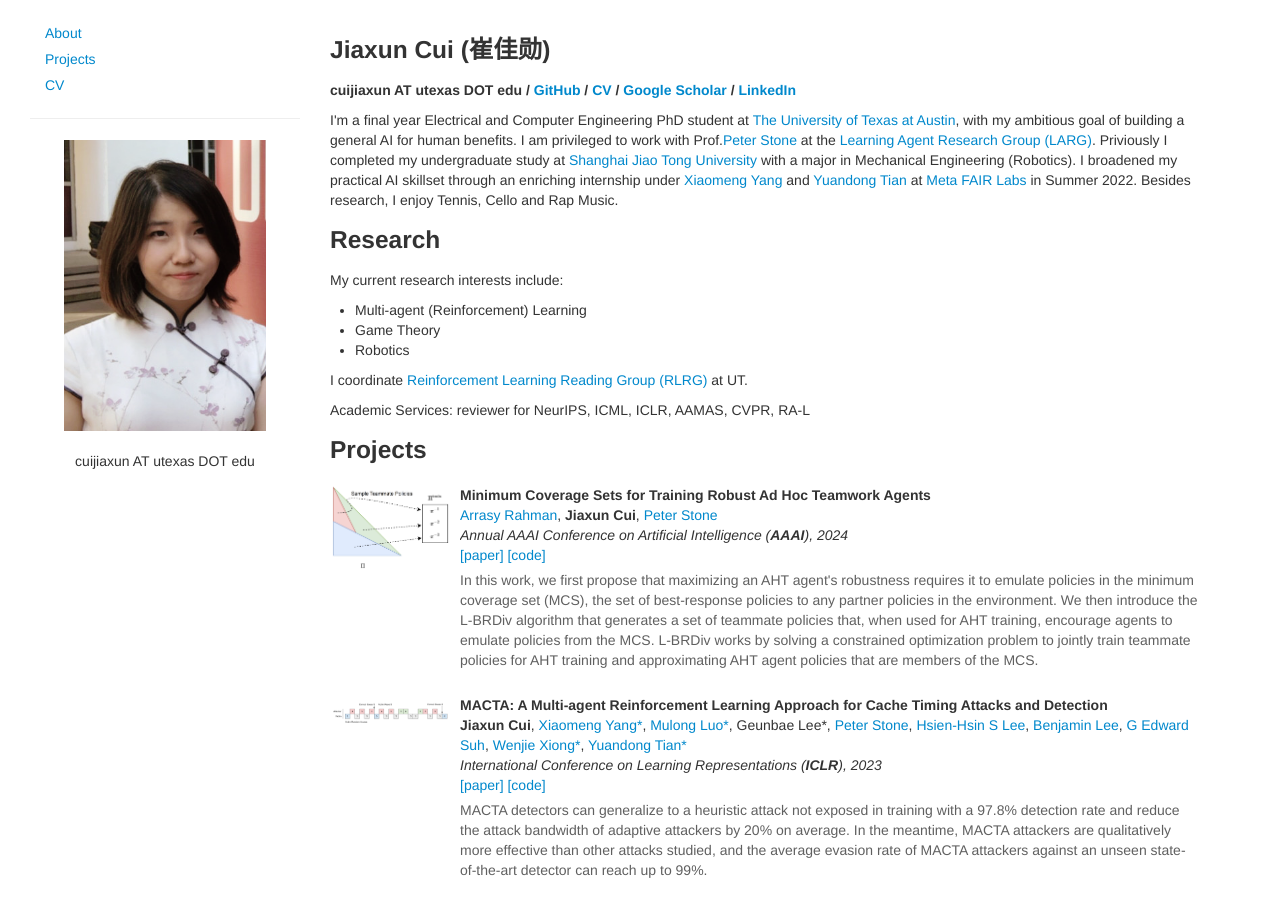
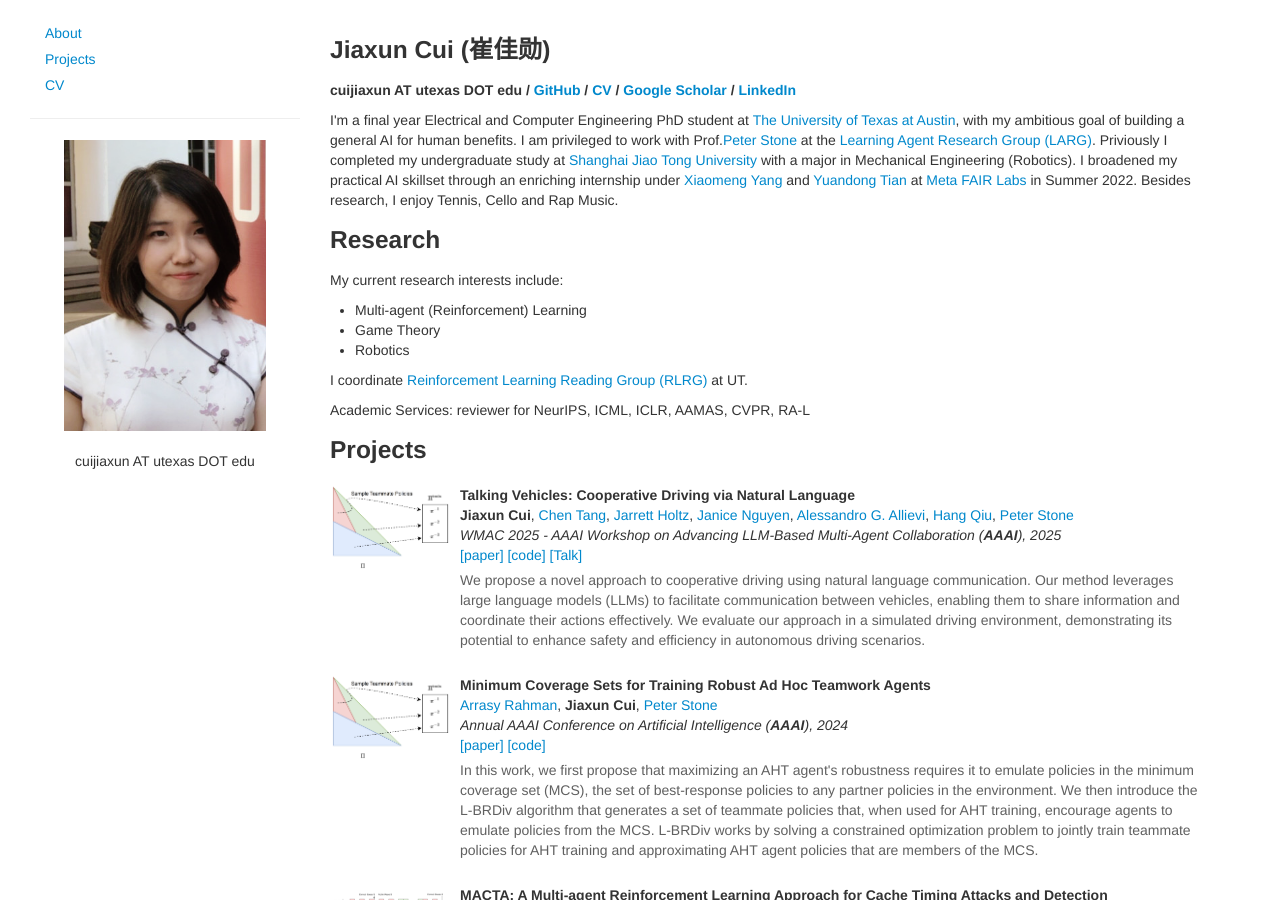
Before and after one commit to cuijiaxun/cuijiaxun.github.io, a Jekyll site: the page index.html, which Jekyll copies as it is, in a window 1280 px wide and 900 px high. Built offline with Jekyll 4.4.1, drawn with Linux system fonts in a browser that asks for light colours.

Commit message:
talking vehicles

```diff
--- a/index.html
+++ b/index.html
@@ -120,7 +120,24 @@
                 </a>
                 <div class="media-body">
                     <p class="media-heading"><strong>
-                             Minimum Coverage Sets for Training Robust Ad Hoc Teamwork Agents
+                        Talking Vehicles: Cooperative Driving via Natural Language
+                    </strong>
+                    <br> <strong>Jiaxun Cui</strong>, <a>Chen Tang</a>, <a>Jarrett Holtz</a>, <a>Janice Nguyen</a>, <a>Alessandro G. Allievi</a>, <a>Hang Qiu</a>, <a href="https://www.cs.utexas.edu/~pstone/">Peter Stone</a>
+                    <br><em> WMAC 2025 - AAAI Workshop on Advancing LLM-Based Multi-Agent Collaboration (<strong>AAAI</strong>), 2025</em>
+                    <br><a href="https://multiagents.org/2025_artifacts/talking_vehicles_cooperative_driving_via_natural_language.pdf" > [paper] </a> <a href="https://github.com"> [code] </a> <a hred="https://multiagents.org/2025_talks/talk_talking_vehicles_cooperative_driving_via_natural_language.pdf"> [Talk] </a>
+                    </p>
+                    <p class="abstract-text">
+                    We propose a novel approach to cooperative driving using natural language communication. Our method leverages large language models (LLMs) to facilitate communication between vehicles, enabling them to share information and coordinate their actions effectively. We evaluate our approach in a simulated driving environment, demonstrating its potential to enhance safety and efficiency in autonomous driving scenarios.
+                    </p>
+                </div>
+            </div>
+            <div class="media">
+                <a name="pts" class="pull-left">
+                    <img class="media-object" src="./assets/l-brdiv.png" width="120px" height="120px">
+                </a>
+                <div class="media-body">
+                    <p class="media-heading"><strong>
+                        Minimum Coverage Sets for Training Robust Ad Hoc Teamwork Agents
                     </strong>
                     <br><a href="https://raharrasy.github.io/">Arrasy Rahman</a>, <strong>Jiaxun Cui</strong>, <a href="https://www.cs.utexas.edu/~pstone/">Peter Stone</a>
                     <br><em> Annual AAAI Conference on Artificial Intelligence (<strong>AAAI</strong>), 2024</em>
```
